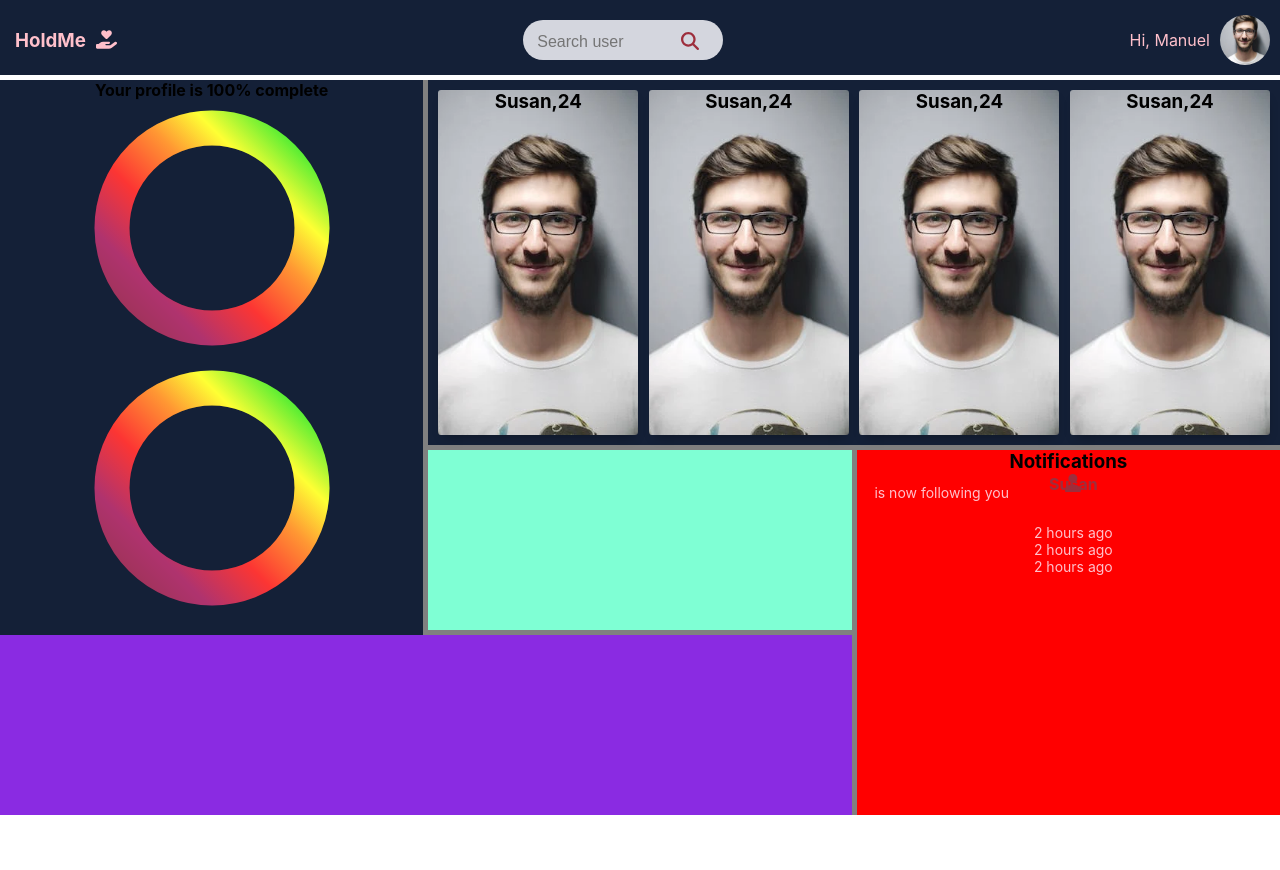
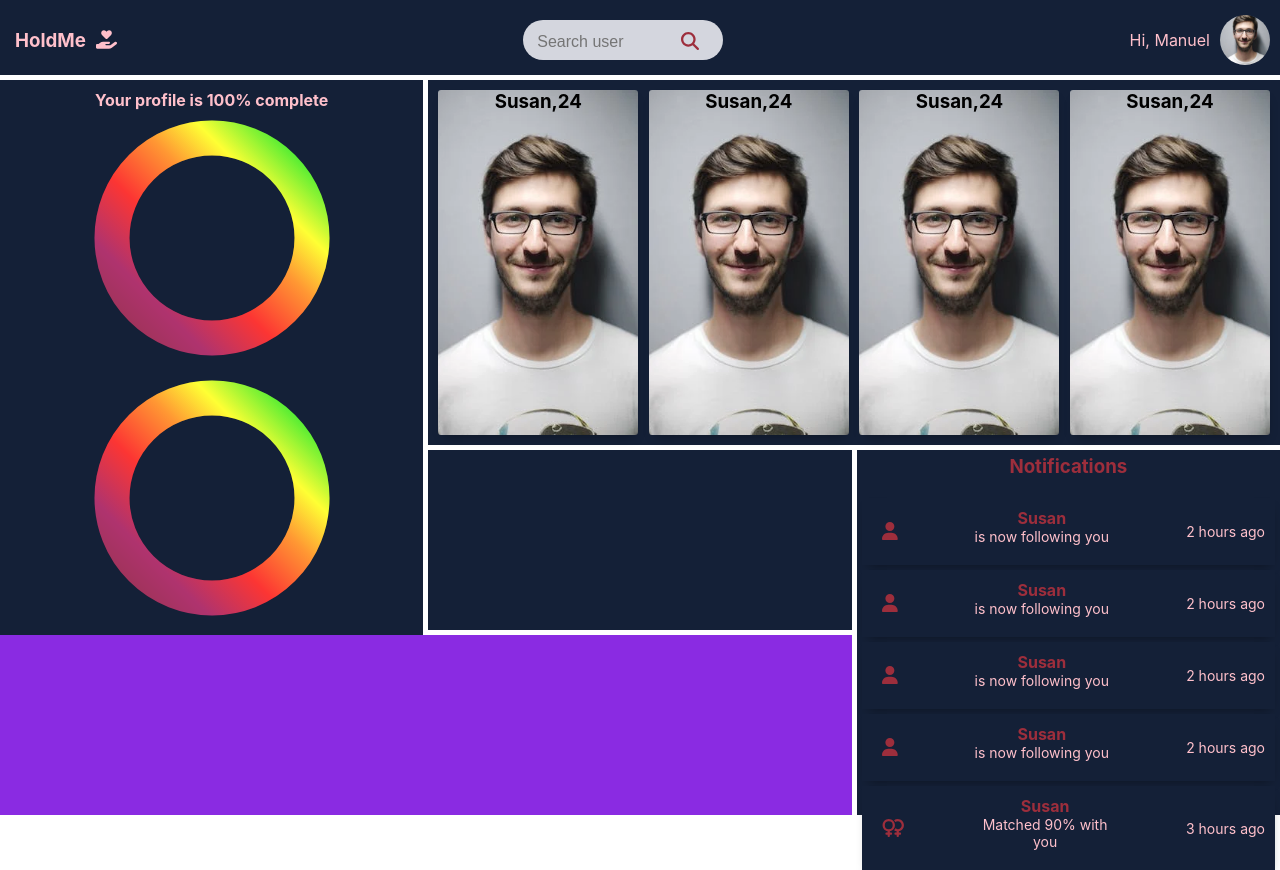
Before and after one commit to Presho99/hold-me-dating-app, a React (Create React App) app: page / in a window 1280 px wide. Before the commit the page ends 815 px from the top, so only its background shows below. Built offline with nearby package versions, Linux system fonts and the light colour scheme.

Commit message:
Add more styling to different dashboard grids

```diff
--- a/src/Components/Dashboard.css
+++ b/src/Components/Dashboard.css
@@ -3,7 +3,7 @@
     grid-template-rows: repeat(4, 180px);
     grid-template-columns: repeat(3, 1fr);
     grid-gap: 5px;
-    background-color: grey;
+    background-color: #fff;
     margin-top: 5px;
 }
 
@@ -11,11 +11,16 @@
     grid-row: 1 / 5;
     grid-column: 1 / 2;
     background-color: #142037;
+    padding: 10px;
 
   }
 
-  .dashboard-item:nth-child(1) .chat{
-      padding: 20px 0;
+  .dashboard-item:nth-child(1) h4{
+      color: pink;
+  }
+
+  .dashboard-item:nth-child(3) .chat{
+      padding: 20px 10px;
     display: flex;
     align-items: center;
     margin-top: -10px;
@@ -25,10 +30,15 @@
     -moz-box-shadow: 1px 6px 11px -6px rgba(0, 0, 0, 0.43);
     box-shadow: 1px 6px 11px -6px rgba(0, 0, 0, 0.43);
     transition: 0.3s;
+    justify-content: space-between;
+  }
+
+  .dashboard-item:nth-child(3) h3{
+      margin-bottom: 20px;
+      color: #9d2e3c;
   }
 
   .chat:hover{
-
 
     transform: rotate(9deg);
 }
@@ -41,7 +51,7 @@
 
 .chat-text{
 
-    height: 50px;
+
     margin-left: 10px;
     margin-top: -20px;
 
@@ -49,7 +59,8 @@
 }
 
 .chat-text h4{
-    margin-bottom: -10px;
+    margin-top: 10px;
+    margin-bottom: 0px;
     color: #9d2e3c;
 
 }
@@ -96,13 +107,14 @@ background-repeat: no-repeat;
 .dashboard-item:nth-child(3){
     grid-column: 3 / 4;
     grid-row: 3 / 5;
-    background-color: red;
+    background-color: #142037;
+    padding: 5px;
 }
 
 .dashboard-item:nth-child(4){
     grid-row: 3 / 4;
     grid-column:2 / 3 ;
-    background-color: aquamarine;
+    background-color: #142037;
 }
 
 .dashboard-item:nth-child(5){
@@ -112,29 +124,8 @@ background-repeat: no-repeat;
 }
 
 /* @media(max-width:500px){
-    .dashboard-item:nth-child(5){
-        grid-column: 1 / 4;
-        grid-row: 4 / 5;
-        background-color: blueviolet;
+    .panel:nth-of-type(4),.panel:nth-of-type(5){
         display: none;
-    }
-
-    .dashboard-item:nth-child(4){
-        grid-row: 3 / 4;
-        grid-column:2 / 3 ;
-        background-color: aquamarine;
-        display: none;
-    }
-
-    .dashboard-item:nth-child(3){
-        grid-column: 3 / 4;
-        grid-row: 3 / 5;
-        background-color: red;
-        display: none;
-    }
-
-    .dashboard-item:nth-child(1){
-       display: none;
-    }
+       }
 
 } */
--- a/src/Components/Dashboard.js
+++ b/src/Components/Dashboard.js
@@ -1,7 +1,7 @@
 import React from "react"
 import "./Dashboard.css"
 import { FontAwesomeIcon } from "@fortawesome/react-fontawesome"
-import { faUser } from '@fortawesome/free-solid-svg-icons'
+import { faUser, faVenusDouble } from '@fortawesome/free-solid-svg-icons'
 import ProgressIcon from "./ProgressIcon"
 
 function Dashboard() {
@@ -41,15 +41,59 @@ function Dashboard() {
                     <div className='chat-time'>
                         <p>2 hours ago</p>
                     </div>
-                    <div className='chat-time'>
-                        <p>2 hours ago</p>
+                </div>
+                <div className='chat'>
+                    <div className='chat-icon'>
+                        <FontAwesomeIcon icon={faUser}/>
+                    </div>
+                    <div className='chat-text'>
+                        <h4>Susan</h4>
+                        <p>is now following you</p>
                     </div>
                     <div className='chat-time'>
                         <p>2 hours ago</p>
                     </div>
                 </div>
+                <div className='chat'>
+                    <div className='chat-icon'>
+                        <FontAwesomeIcon icon={faUser}/>
+                    </div>
+                    <div className='chat-text'>
+                        <h4>Susan</h4>
+                        <p>is now following you</p>
+                    </div>
+                    <div className='chat-time'>
+                        <p>2 hours ago</p>
+                    </div>
+                </div>
+                <div className='chat'>
+                    <div className='chat-icon'>
+                        <FontAwesomeIcon icon={faUser}/>
+                    </div>
+                    <div className='chat-text'>
+                        <h4>Susan</h4>
+                        <p>is now following you</p>
+                    </div>
+                    <div className='chat-time'>
+                        <p>2 hours ago</p>
+                    </div>
+                </div>
+                <div className='chat'>
+                    <div className='chat-icon'>
+                        <FontAwesomeIcon icon={faVenusDouble}/>
+                    </div>
+                    <div className='chat-text'>
+                        <h4>Susan</h4>
+                        <p>Matched 90% with you</p>
+                    </div>
+                    <div className='chat-time'>
+                        <p>3 hours ago</p>
+                    </div>
+                </div>
             </div>
-            <div className="dashboard-item"></div>
+            <div className="dashboard-item">
+
+            </div>
             <div className="dashboard-item"></div>
 
         </div>
```
